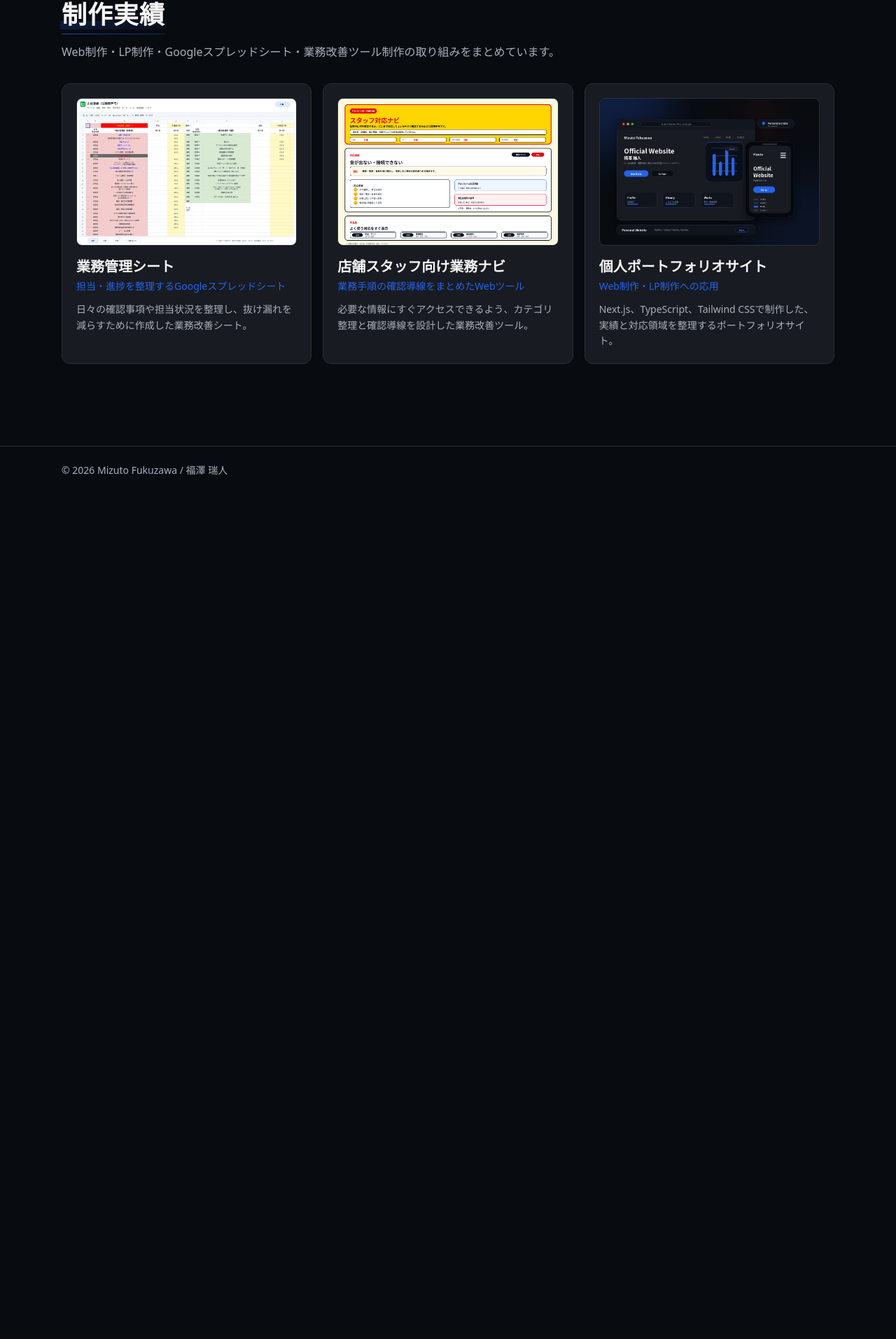
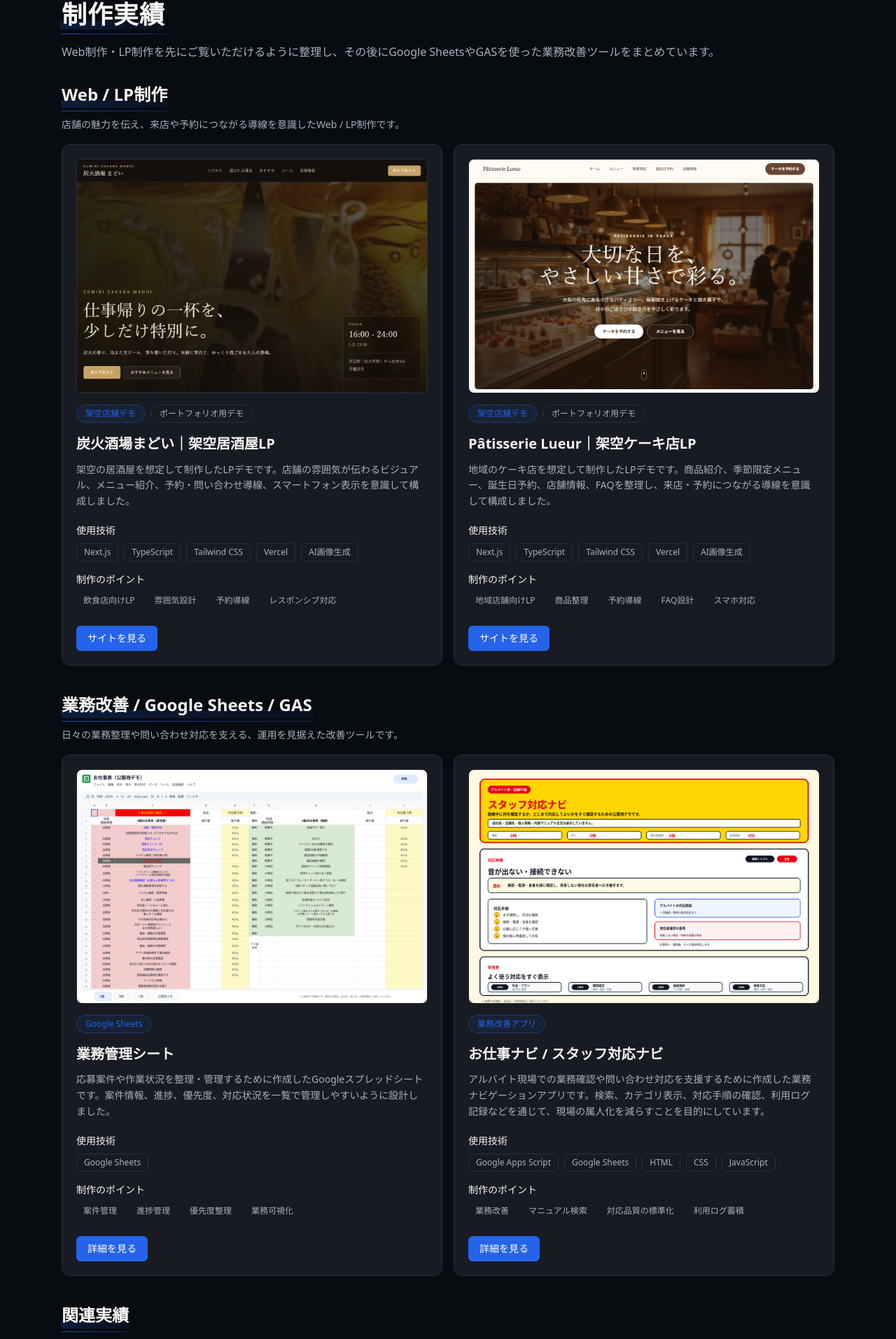
Before and after one commit to mizukunkun104-byte/mizuto-fukuzawa-official, a Next.js app: page /works in a window 1280 px wide. Shown: the part 104-2017 px from the top of the page at 70% size. Before the commit the page ends 810 px from the top, so only its background shows below. Built offline with nearby package versions, Linux system fonts and the light colour scheme.

Commit message:
制作実績セクションを整理し、架空LPを追加
- 制作実績をカテゴリ別に整理
- 架空居酒屋LPと架空ケーキ店LPを追加
- カードUIと説明文表示を改善
- 架空居酒屋LPの紹介画像を更新

```diff
--- a/app/works/page.tsx
+++ b/app/works/page.tsx
@@ -1,10 +1,56 @@
 import type { Metadata } from "next";
 import PageTitle from "@/components/PageTitle";
 import WorkCard from "@/components/WorkCard";
-import { works } from "@/data/works";
+import { relatedWorks, workCategories } from "@/data/works";
 
-export const metadata: Metadata = { title: "Works | Mizuto Fukuzawa", description: "Web制作、LP制作、Googleスプレッドシート、業務改善ツールの制作実績を紹介します。" };
+export const metadata: Metadata = {
+  title: "Works | Mizuto Fukuzawa",
+  description:
+    "Web制作、LP制作、Googleスプレッドシート、Google Apps Scriptを使った業務改善ツールの制作実績を紹介します。",
+};
 
 export default function WorksPage() {
-  return <section><PageTitle title="制作実績" description="Web制作・LP制作・Googleスプレッドシート・業務改善ツール制作の取り組みをまとめています。" /><div className="grid gap-4 md:grid-cols-2 lg:grid-cols-3">{works.map((w)=><WorkCard key={w.slug} title={w.title} subtitle={w.subtitle} summary={w.summary} image={w.image} href={`/works/${w.slug}`} />)}</div></section>;
+  return (
+    <section>
+      <PageTitle
+        title="制作実績"
+        description="Web制作・LP制作を先にご覧いただけるように整理し、その後にGoogle SheetsやGASを使った業務改善ツールをまとめています。"
+        descriptionClassName="max-w-none"
+      />
+
+      <div className="space-y-10">
+        {workCategories.map((category) => (
+          <section key={category.title} className="space-y-4">
+            <div className="space-y-2">
+              <h2 className="text-2xl font-semibold">
+                <span className="heading-accent">{category.title}</span>
+              </h2>
+              <p className="max-w-3xl text-sm leading-relaxed text-muted">{category.description}</p>
+            </div>
+
+            <div className="grid gap-4 md:grid-cols-2">
+              {category.works.map((work) => (
+                <WorkCard key={work.slug} work={work} />
+              ))}
+            </div>
+          </section>
+        ))}
+
+        <section className="space-y-4">
+          <div className="space-y-2">
+            <h2 className="text-2xl font-semibold">
+              <span className="heading-accent">{relatedWorks.title}</span>
+            </h2>
+            <p className="max-w-3xl text-sm leading-relaxed text-muted">{relatedWorks.description}</p>
+          </div>
+
+          <div className="grid gap-4 md:grid-cols-2">
+            {relatedWorks.works.map((work) => (
+              <WorkCard key={work.slug} work={work} />
+            ))}
+          </div>
+        </section>
+      </div>
+    </section>
+  );
 }
--- a/app/works/staff-navi/page.tsx
+++ b/app/works/staff-navi/page.tsx
@@ -4,8 +4,8 @@ import type { ReactNode } from "react";
 import PageTitle from "@/components/PageTitle";
 
 export const metadata: Metadata = {
-  title: "店舗スタッフ向け業務ナビ | Mizuto Fukuzawa",
-  description: "業務手順の確認導線をまとめたWebツールの制作実績です。",
+  title: "お仕事ナビ / スタッフ対応ナビ | Mizuto Fukuzawa",
+  description: "業務確認や問い合わせ対応を支援する業務ナビゲーションアプリの制作実績です。",
 };
 
 type Section = { title: string; body: ReactNode };
@@ -53,13 +53,13 @@ const sections: Section[] = [
 export default function Page() {
   return (
     <section>
-      <PageTitle title="店舗スタッフ向け業務ナビ" description="業務手順の確認導線をまとめたWebツール" />
+      <PageTitle title="お仕事ナビ / スタッフ対応ナビ" description="業務確認や問い合わせ対応を支援する業務ナビゲーションアプリ" />
 
       <div className="mb-6 overflow-hidden rounded-xl border border-border bg-[#171a20] p-2 sm:p-3">
         <div className="relative aspect-[3/2] w-full">
           <Image
             src="/images/work-staff-navi.png"
-            alt="店舗スタッフ向け業務ナビのデモ画面"
+            alt="お仕事ナビ / スタッフ対応ナビのデモ画面"
             fill
             className="rounded-lg object-contain object-center"
             sizes="(max-width: 768px) 100vw, 900px"
--- a/components/PageTitle.tsx
+++ b/components/PageTitle.tsx
@@ -1,12 +1,14 @@
-type Props = { title: string; description?: string };
+type Props = { title: string; description?: string; descriptionClassName?: string };
 
-export default function PageTitle({ title, description }: Props) {
+export default function PageTitle({ title, description, descriptionClassName = "max-w-3xl" }: Props) {
   return (
     <div className="mb-8 animate-fade-in">
       <h1 className="text-3xl font-semibold tracking-wide sm:text-4xl">
         <span className="heading-accent">{title}</span>
       </h1>
-      {description && <p className="mt-3 max-w-3xl text-base leading-relaxed text-muted">{description}</p>}
+      {description && (
+        <p className={`mt-3 text-base leading-relaxed text-muted ${descriptionClassName}`}>{description}</p>
+      )}
     </div>
   );
 }
--- a/components/WorkCard.tsx
+++ b/components/WorkCard.tsx
@@ -1,30 +1,81 @@
+import Image from "next/image";
 import Link from "next/link";
-import Image from "next/image";
+import type { Work } from "@/data/works";
 
-type Props = { title: string; subtitle: string; summary: string; href: string; image: string };
-export default function WorkCard({ title, subtitle, summary, href, image }: Props) {
+type Props = { work: Work };
+
+export default function WorkCard({ work }: Props) {
+  const actionClassName =
+    "inline-flex w-fit items-center rounded-md bg-blue px-4 py-2 text-sm font-medium text-white hover:bg-deepBlue focus-visible:outline-none focus-visible:ring-2 focus-visible:ring-blue/70";
+
   return (
-    <Link
-      href={href}
-      aria-label={`${title} の詳細を見る`}
-      className="group block rounded-xl border border-border bg-card p-5 transition-all duration-200 ease-out animate-fade-in hover:-translate-y-0.5 hover:border-blue/60 hover:bg-[#171b22] focus-visible:outline-none focus-visible:ring-2 focus-visible:ring-blue/70"
-    >
-      <article>
+    <article className="group flex h-full flex-col rounded-xl border border-border bg-card p-5 transition-all duration-200 ease-out animate-fade-in hover:-translate-y-0.5 hover:border-blue/60 hover:bg-[#171b22]">
       <div className="mb-4 overflow-hidden rounded-lg border border-border bg-[#171a20]">
         <div className="relative aspect-[3/2] w-full">
           <Image
-              src={image}
-              alt={`${title} visual`}
+            src={work.image}
+            alt={`${work.title} の画面`}
             fill
-              className="object-contain object-center transition-transform duration-200 ease-out group-hover:scale-[1.02]"
-              sizes="(max-width: 768px) 100vw, (max-width: 1200px) 50vw, 33vw"
+            className="object-cover object-center transition-transform duration-200 ease-out group-hover:scale-[1.02]"
+            sizes="(max-width: 768px) 100vw, (max-width: 1200px) 50vw, 50vw"
           />
         </div>
       </div>
-        <h3 className="text-xl font-semibold">{title}</h3>
-        <p className="mt-1 text-sm text-blue">{subtitle}</p>
-        <p className="mt-3 text-sm leading-relaxed text-muted">{summary}</p>
+
+      <div className="flex flex-1 flex-col">
+        <div className="flex flex-wrap items-center gap-2">
+          <span className="rounded-full border border-blue/35 bg-blue/10 px-3 py-1 text-xs text-blue">
+            {work.typeLabel}
+          </span>
+          {work.note && (
+            <span className="rounded-full border border-border px-3 py-1 text-xs text-muted">
+              {work.note}
+            </span>
+          )}
+        </div>
+
+        <h3 className="mt-4 text-xl font-semibold leading-snug">{work.title}</h3>
+        <p className="mt-3 text-sm leading-relaxed text-muted">{work.description}</p>
+
+        <div className="mt-5 space-y-4">
+          <section className="space-y-2">
+            <h4 className="text-sm font-medium text-text">使用技術</h4>
+            <div className="flex flex-wrap gap-2">
+              {work.technologies.map((technology) => (
+                <span
+                  key={technology}
+                  className="rounded-md border border-border px-2.5 py-1 text-xs text-muted"
+                >
+                  {technology}
+                </span>
+              ))}
+            </div>
+          </section>
+
+          <section className="space-y-2">
+            <h4 className="text-sm font-medium text-text">制作のポイント</h4>
+            <div className="flex flex-wrap gap-2">
+              {work.points.map((point) => (
+                <span key={point} className="rounded-md bg-[#171a20] px-2.5 py-1 text-xs text-muted">
+                  {point}
+                </span>
+              ))}
+            </div>
+          </section>
+        </div>
+
+        <div className="mt-6">
+          {work.external ? (
+            <a href={work.href} target="_blank" rel="noreferrer" className={actionClassName}>
+              {work.actionLabel}
+            </a>
+          ) : (
+            <Link href={work.href} className={actionClassName}>
+              {work.actionLabel}
+            </Link>
+          )}
+        </div>
+      </div>
     </article>
-    </Link>
   );
 }
--- a/data/works.ts
+++ b/data/works.ts
@@ -1,5 +1,105 @@
-export const works = [
-  { slug: "work-management-sheet", title: "業務管理シート", subtitle: "担当・進捗を整理するGoogleスプレッドシート", summary: "日々の確認事項や担当状況を整理し、抜け漏れを減らすために作成した業務改善シート。", image: "/images/work-management-sheet.png" },
-  { slug: "staff-navi", title: "店舗スタッフ向け業務ナビ", subtitle: "業務手順の確認導線をまとめたWebツール", summary: "必要な情報にすぐアクセスできるよう、カテゴリ整理と確認導線を設計した業務改善ツール。", image: "/images/work-staff-navi.png" },
-  { slug: "personal-website", title: "個人ポートフォリオサイト", subtitle: "Web制作・LP制作への応用", summary: "Next.js、TypeScript、Tailwind CSSで制作した、実績と対応領域を整理するポートフォリオサイト。", image: "/images/work-personal-website.png" },
+export type Work = {
+  slug: string;
+  title: string;
+  typeLabel: string;
+  note?: string;
+  description: string;
+  technologies: string[];
+  points: string[];
+  href: string;
+  actionLabel: string;
+  external?: boolean;
+  image: string;
+};
+
+export type WorkCategory = {
+  title: string;
+  description: string;
+  works: Work[];
+};
+
+export const workCategories: WorkCategory[] = [
+  {
+    title: "Web / LP制作",
+    description: "店舗の魅力を伝え、来店や予約につながる導線を意識したWeb / LP制作です。",
+    works: [
+      {
+        slug: "sumibi-sakaba-madoi",
+        title: "炭火酒場まどい｜架空居酒屋LP",
+        typeLabel: "架空店舗デモ",
+        note: "ポートフォリオ用デモ",
+        description:
+          "架空の居酒屋を想定して制作したLPデモです。店舗の雰囲気が伝わるビジュアル、メニュー紹介、予約・問い合わせ導線、スマートフォン表示を意識して構成しました。",
+        technologies: ["Next.js", "TypeScript", "Tailwind CSS", "Vercel", "AI画像生成"],
+        points: ["飲食店向けLP", "雰囲気設計", "予約導線", "レスポンシブ対応"],
+        href: "https://sumibi-sakaba-madoi-lp.vercel.app/",
+        actionLabel: "サイトを見る",
+        external: true,
+        image: "/images/work-sumibi-sakaba-madoi.png",
+      },
+      {
+        slug: "patisserie-lueur",
+        title: "Pâtisserie Lueur｜架空ケーキ店LP",
+        typeLabel: "架空店舗デモ",
+        note: "ポートフォリオ用デモ",
+        description:
+          "地域のケーキ店を想定して制作したLPデモです。商品紹介、季節限定メニュー、誕生日予約、店舗情報、FAQを整理し、来店・予約につながる導線を意識して構成しました。",
+        technologies: ["Next.js", "TypeScript", "Tailwind CSS", "Vercel", "AI画像生成"],
+        points: ["地域店舗向けLP", "商品整理", "予約導線", "FAQ設計", "スマホ対応"],
+        href: "https://cake-demo-delta.vercel.app/",
+        actionLabel: "サイトを見る",
+        external: true,
+        image: "/images/work-patisserie-lueur.png",
+      },
+    ],
+  },
+  {
+    title: "業務改善 / Google Sheets / GAS",
+    description: "日々の業務整理や問い合わせ対応を支える、運用を見据えた改善ツールです。",
+    works: [
+      {
+        slug: "work-management-sheet",
+        title: "業務管理シート",
+        typeLabel: "Google Sheets",
+        description:
+          "応募案件や作業状況を整理・管理するために作成したGoogleスプレッドシートです。案件情報、進捗、優先度、対応状況を一覧で管理しやすいように設計しました。",
+        technologies: ["Google Sheets"],
+        points: ["案件管理", "進捗管理", "優先度整理", "業務可視化"],
+        href: "/works/work-management-sheet",
+        actionLabel: "詳細を見る",
+        image: "/images/work-management-sheet.png",
+      },
+      {
+        slug: "staff-navi",
+        title: "お仕事ナビ / スタッフ対応ナビ",
+        typeLabel: "業務改善アプリ",
+        description:
+          "アルバイト現場での業務確認や問い合わせ対応を支援するために作成した業務ナビゲーションアプリです。検索、カテゴリ表示、対応手順の確認、利用ログ記録などを通じて、現場の属人化を減らすことを目的にしています。",
+        technologies: ["Google Apps Script", "Google Sheets", "HTML", "CSS", "JavaScript"],
+        points: ["業務改善", "マニュアル検索", "対応品質の標準化", "利用ログ蓄積"],
+        href: "/works/staff-navi",
+        actionLabel: "詳細を見る",
+        image: "/images/work-staff-navi.png",
+      },
+    ],
+  },
 ];
+
+export const relatedWorks: WorkCategory = {
+  title: "関連実績",
+  description: "このポートフォリオサイト自体の制作実績も掲載しています。",
+  works: [
+    {
+      slug: "personal-website",
+      title: "個人ポートフォリオサイト",
+      typeLabel: "Webサイト制作",
+      description:
+        "Next.js、TypeScript、Tailwind CSSで制作した、実績と対応領域を整理するポートフォリオサイトです。",
+      technologies: ["Next.js", "TypeScript", "Tailwind CSS"],
+      points: ["情報設計", "レスポンシブ対応", "コンポーネント設計"],
+      href: "/works/personal-website",
+      actionLabel: "詳細を見る",
+      image: "/images/work-personal-website.png",
+    },
+  ],
+};
```
Also changed, not shown: public/images/work-patisserie-lueur.png (added), public/images/work-sumibi-sakaba-madoi.png (added). Lines whose indentation alone changed are shown as unchanged.
